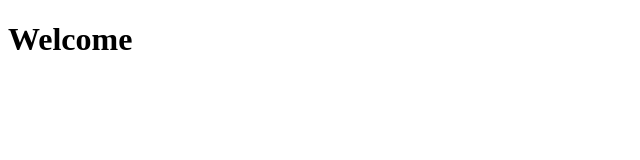
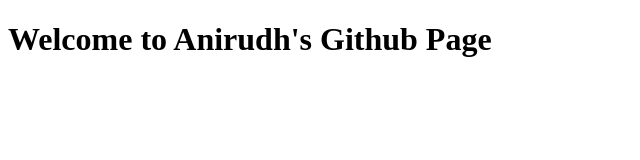
Before and after one commit to venkatanirudh/anirudh, a plain HTML site: page index.html in a window 1280 px wide. Shown: the whole page, without its empty margins (0-640 px from the left). Drawn offline with Linux system fonts and the light colour scheme.

Commit message:
Update index.html

```diff
--- a/index.html
+++ b/index.html
@@ -5,7 +5,7 @@
 </head>
 <body>
     <div class="header">
-        <h1>Welcome</h1>
+        <h1>Welcome to Anirudh's Github Page</h1>
     </div>
 </body>
 </html>
```
